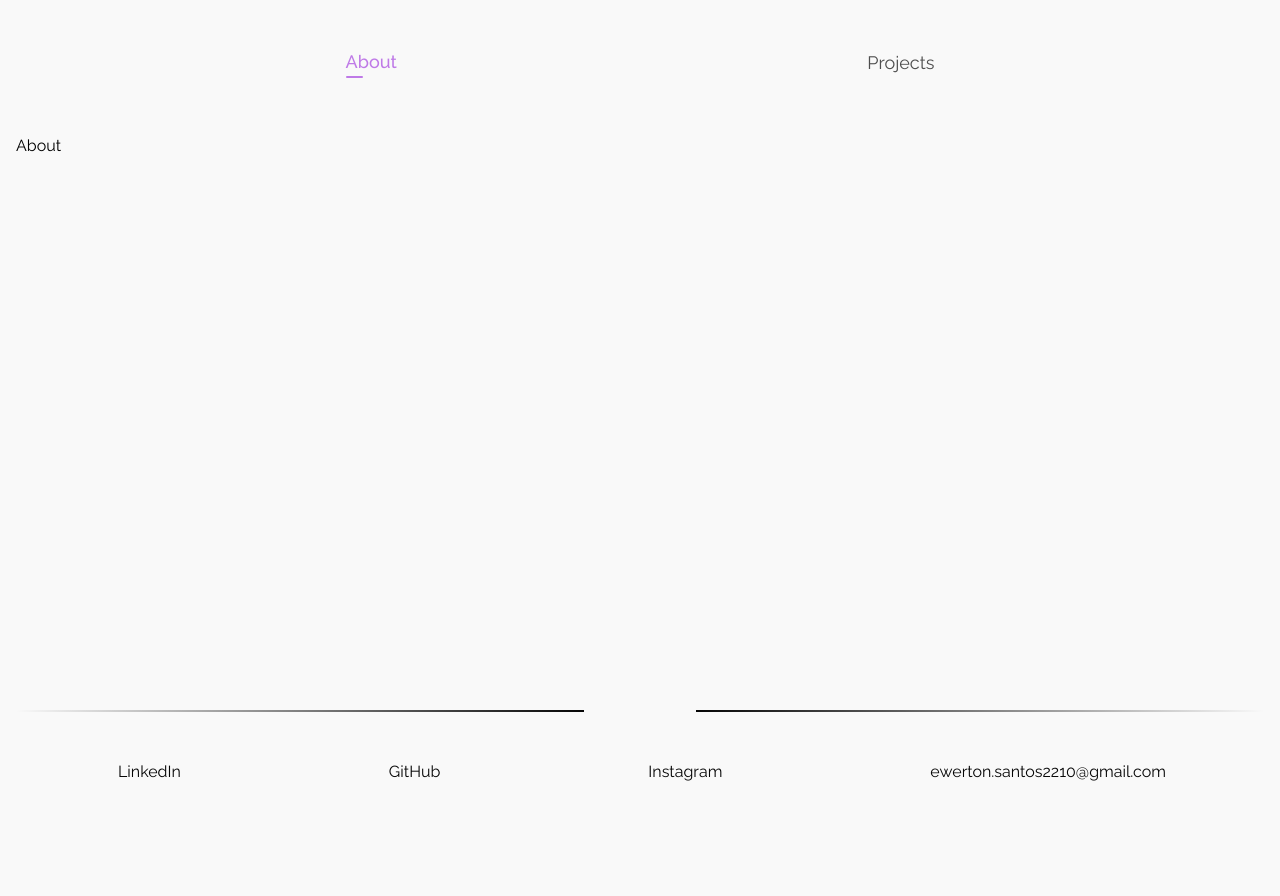
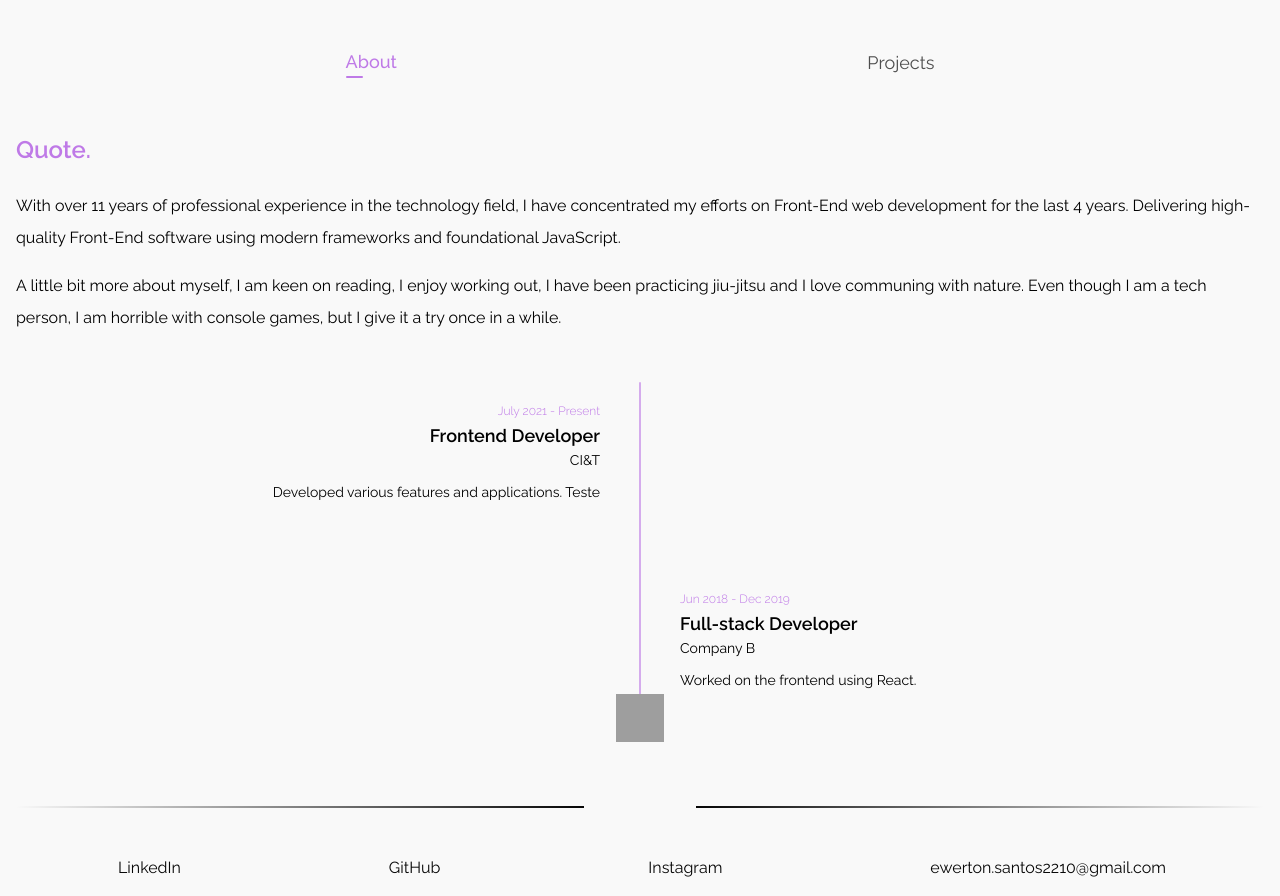
Before and after one commit to ewerton-augusto/ewertonaugusto.com, a Next.js app: page /about in a window 1280 px wide. Before the commit the page ends 800 px from the top, so only its background shows below. Built offline with nearby package versions, Linux system fonts and the light colour scheme; grey boxes are pictures that could not be loaded.

Commit message:
add timeline component - wip

```diff
--- /dev/null
+++ b/src/components/atoms/TimeLine/TimeLine.tsx
@@ -0,0 +1,23 @@
+import React from 'react';
+import TimelineItem from './TimeLineItem';
+import { TimelineItem as TimelineItemType } from '../../../@types';
+
+type Timeline = {
+  experiences: TimelineItemType[];
+};
+
+const Timeline: React.FC<Timeline> = ({ experiences }) => {
+  return (
+    <div className="relative my-12 pl-4 sm:pl-0">
+      <div className="absolute sm:left-1/2 sm:transform sm:-translate-x-1/2  h-full border-r-2 border-primary/60 rounded-md -z-10"></div>
+      {experiences.map((item, index) => (
+        <TimelineItem key={index} {...item} side={index % 2 === 0 ? 'left' : 'right'} />
+      ))}
+      <div className="absolute left-1/2 transform -translate-x-1/2 -bottom-8">
+        <img src="/path/to/your/image.png" alt="Start" className="h-12 w-12" />
+      </div>
+    </div>
+  );
+};
+
+export default Timeline;
--- /dev/null
+++ b/src/components/atoms/TimeLine/TimeLineItem.tsx
@@ -0,0 +1,26 @@
+import React from 'react';
+import { TimelineItem as TimelineItemType } from '../../../@types';
+
+const TimelineItem: React.FC<TimelineItemType> = ({
+  title,
+  company,
+  period,
+  description,
+  side,
+}) => (
+  <div
+    className={`flex ${side === 'left' ? 'flex-row-reverse sm:pr-12 sm:text-right' : 'flex-row sm:pl-12'} mb-12 w-full`}
+  >
+    <div className="w-1/2 hidden sm:block"></div>
+    <div className="w-full sm:w-1/2">
+      <div className="p-4">
+        <span className="text-xs text-primary font-light">{period}</span>
+        <h3 className="text-lg font-semibold">{title}</h3>
+        <h4 className="text-sm text-gray-500 dark:text-gray-400">{company}</h4>
+        <p className="mt-2 text-sm text-gray-600 dark:text-gray-300 leading-loose">{description}</p>
+      </div>
+    </div>
+  </div>
+);
+
+export default TimelineItem;
--- /dev/null
+++ b/src/data/experiences.ts
@@ -0,0 +1,18 @@
+import { TimelineItem } from '../@types';
+
+export const experiences: TimelineItem[] = [
+  {
+    title: 'Frontend Developer',
+    company: 'CI&T',
+    period: 'July 2021 - Present',
+    description: 'Developed various features and applications.\nTeste',
+    side: 'left',
+  },
+  {
+    title: 'Full-stack Developer',
+    company: 'Company B',
+    period: 'Jun 2018 - Dec 2019',
+    description: 'Worked on the frontend using React.',
+    side: 'right',
+  },
+];
--- a/src/pages/about.tsx
+++ b/src/pages/about.tsx
@@ -1,11 +1,26 @@
 import React from 'react';
 import GlobalLayout from '../layout/GlobalLayout';
+import { TimeLine } from '../components';
+import { experiences } from '../data/experiences';
 
 const About: React.FC = () => (
   <GlobalLayout title="About">
     <main className="flex-1 w-full">
       <section className="container">
-        <h1>About</h1>
+        <h1 className="text-primary font-semibold text-2xl mb-6">Quote.</h1>
+        <div className="flex flex-col gap-4 leading-loose">
+          <p>
+            With over 11 years of professional experience in the technology field, I have
+            concentrated my efforts on Front-End web development for the last 4 years. Delivering
+            high-quality Front-End software using modern frameworks and foundational JavaScript.
+          </p>
+          <p>
+            A little bit more about myself, I am keen on reading, I enjoy working out, I have been
+            practicing jiu-jitsu and I love communing with nature. Even though I am a tech person, I
+            am horrible with console games, but I give it a try once in a while.
+          </p>
+        </div>
+        <TimeLine experiences={experiences} />
       </section>
     </main>
   </GlobalLayout>
```
